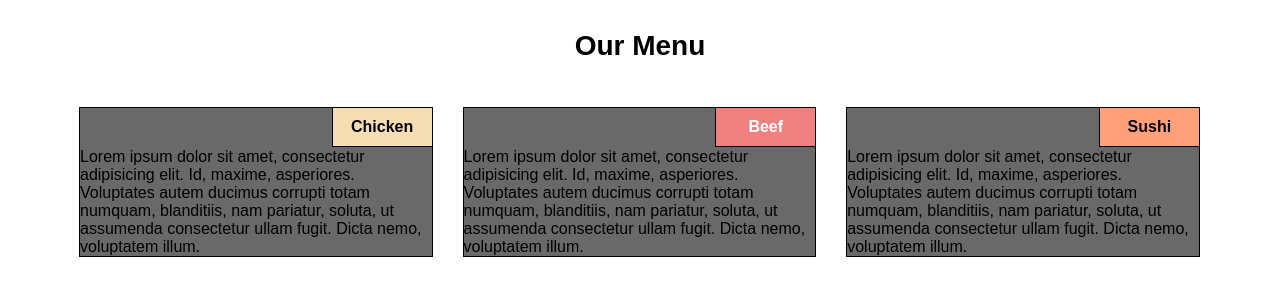
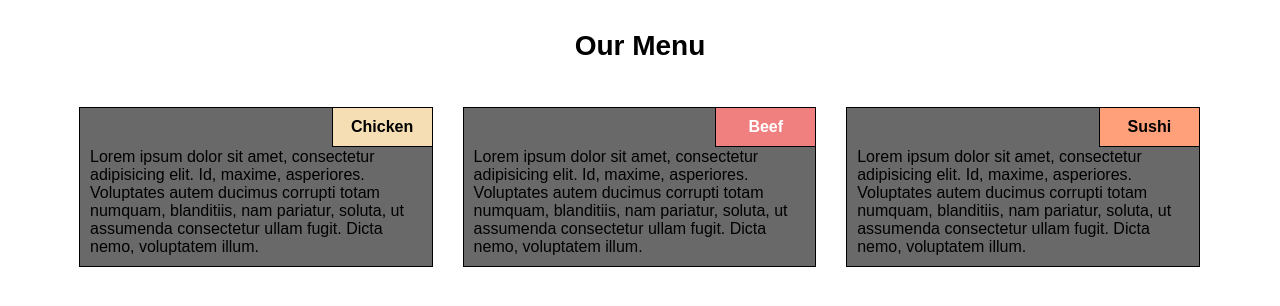
Before and after one commit to emmanuelababio/coursera-html, a plain HTML site: page mod2-solution/index.html in a window 1280 px wide. Drawn offline with Linux system fonts and the light colour scheme.

Commit message:
solution 2

```diff
--- a/mod2-solution/css/styles.css
+++ b/mod2-solution/css/styles.css
@@ -48,7 +48,8 @@ header {
 }
 
 .section-content {
-    margin-top: 40px;
+    margin-top: 30px;
+    padding: 10px;
 }
 
 #inner-title-1 {
```
